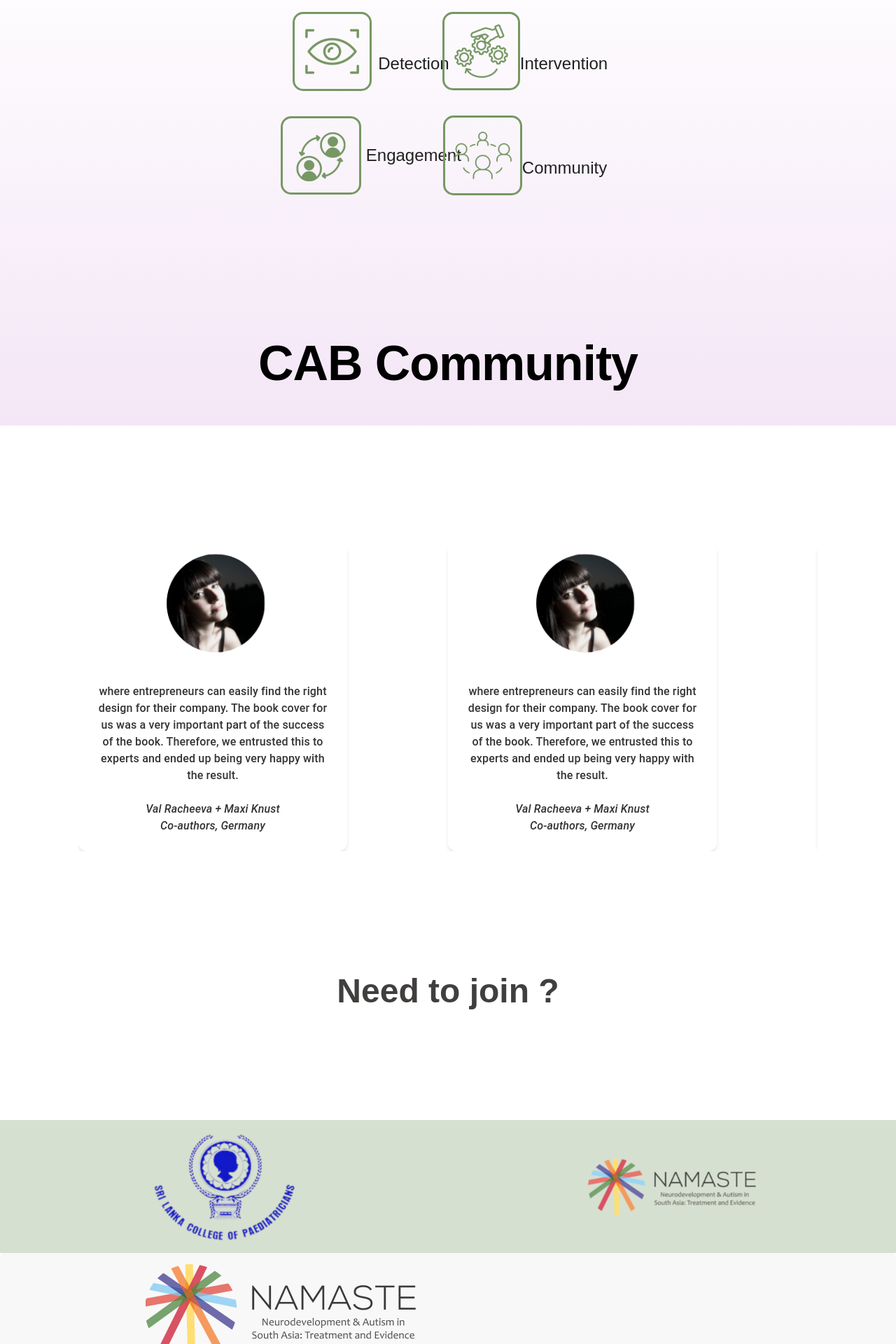
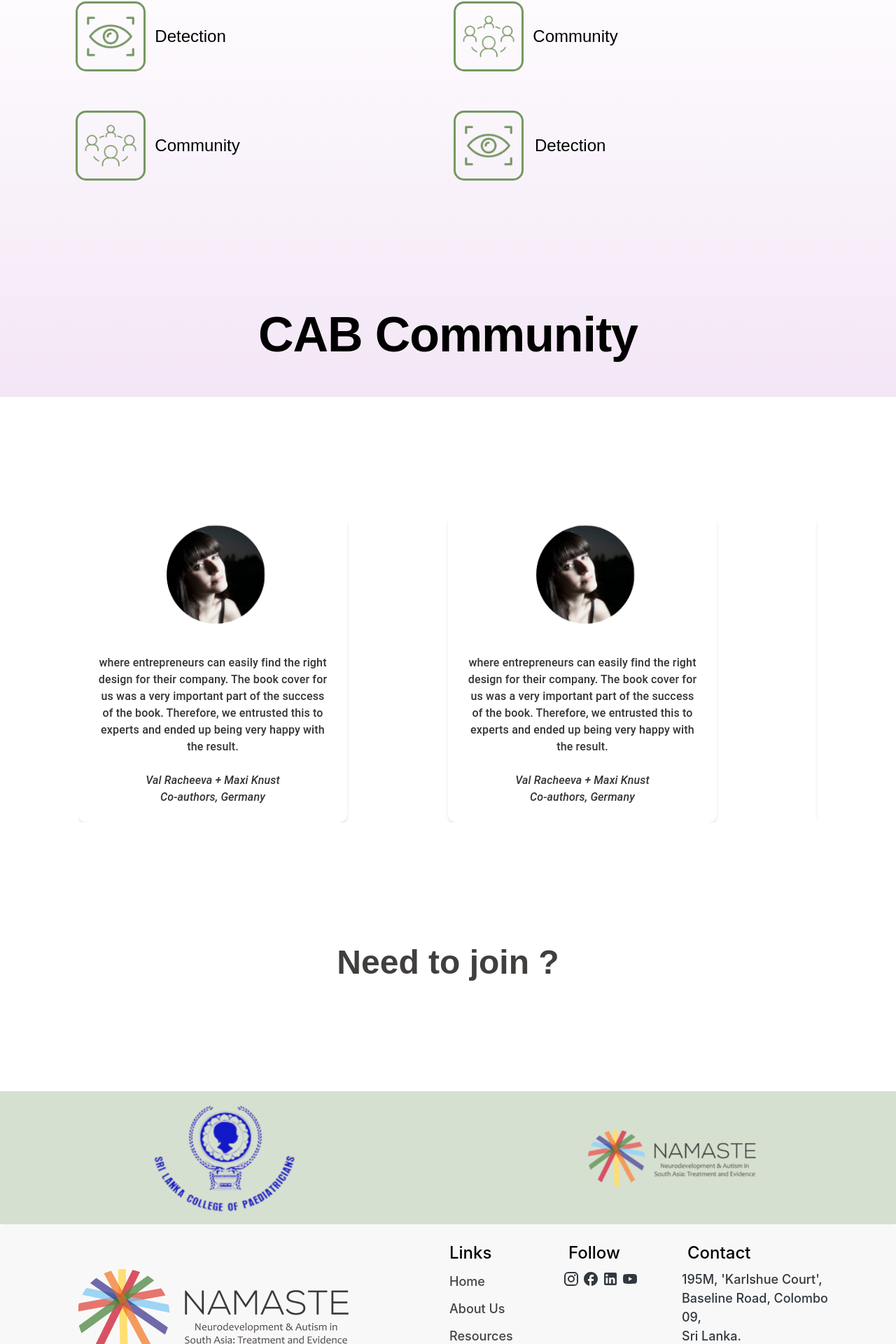
Before and after one commit to Abi-097/namaste_project, a React (Create React App) app: page / in a window 1280 px wide. Shown: the part 1951-3871 px from the top of the page at 70% size. Built offline with nearby package versions, Linux system fonts and the light colour scheme.

Commit message:
navbar updated

```diff
--- a/src/Components/Footer/Index.js
+++ b/src/Components/Footer/Index.js
@@ -31,8 +31,8 @@ const Footer = () => {
     <div>
       <Sheet
         sx={{
-          flexGrow: 1,
-          p: 2,
+          flexGrow: 4,
+          // p: 2,
           borderRadius: { xs: 0, sm: "sm" },
           bgcolor: "#F8F8F8",
         }}
@@ -44,9 +44,9 @@ const Footer = () => {
             alignItems: { md: "center" },
             justifyContent: "space-between",
             flexWrap: "wrap",
-            gap: 2,
-            marginLeft: { lg: "12rem", md: "2rem", sm: "1rem", xs: 0 },
-            marginRight: { lg: "12rem", md: "2rem", sm: "2rem", xs: 0 },
+
+            marginLeft: { lg: "7rem", md: "2rem", sm: "1rem", xs: 0 },
+            marginRight: { lg: "4rem", md: "2rem", sm: "2rem", xs: 0 },
           }}
         >
           <div
@@ -54,7 +54,6 @@ const Footer = () => {
               display: "flex",
               alignItems: "center",
               justifyContent: "center",
-              // paddingLeft: "1rem",
             }}
           >
             <img
@@ -72,13 +71,15 @@ const Footer = () => {
               flexGrow: 0,
               "--ListItem-radius": "8px",
               "--ListItem-gap": "0px",
+              display: "flex",
+              justifyContent: "center",
             }}
           >
             <ListItem
               nested
               sx={{
-                width: { xs: "50%", sm: "33%", md: 140, lg: "33%" },
-                padding: "25px",
+                width: { xs: "50%", sm: "33%", md: 140, lg: 170 },
+                paddingTop: "20px",
               }}
             >
               <ListItem
@@ -156,8 +157,8 @@ const Footer = () => {
             <ListItem
               nested
               sx={{
-                width: { xs: "50%", sm: "33%", md: 140, lg: "33%" },
-                padding: "25px",
+                width: { xs: "50%", sm: "33%", md: 140, lg: 170 },
+                paddingTop: "20px",
               }}
             >
               <ListItem
@@ -193,8 +194,8 @@ const Footer = () => {
             <ListItem
               nested
               sx={{
-                width: { xs: "50%", sm: "33%", md: 180, lg: "33%" },
-                padding: "25px",
+                width: { xs: "50%", sm: "33%", md: 180, lg: 250 },
+                paddingTop: "20px",
               }}
             >
               <ListItem
@@ -202,10 +203,16 @@ const Footer = () => {
               >
                 Contact
               </ListItem>
-              <List sx={{ "--ListItemDecorator-size": "32px" }}>
+              <List
+                sx={{
+                  "--ListItemDecorator-size": "32px",
+                  mr: { xs: "0", sm: "33%", md: "-5%", lg: "-5%" },
+                }}
+              >
                 <ListItem>
                   <p style={{ fontSize: "18px", fontWeight: 500 }}>
-                    195M, 'Karlshue Court', Baseline Road, Colombo 09, <br />
+                    195M, 'Karlshue Court', <br />
+                    Baseline Road, Colombo 09, <br />
                     Sri Lanka.
                     <a href="mailto:info@namasthesl.com">
                       <p>info@namasthesl.com</p>
--- a/src/Components/WhatWeDo/Index.js
+++ b/src/Components/WhatWeDo/Index.js
@@ -37,42 +37,25 @@ const WeDo = () => {
         What we do
       </Typography>
       <Box
-        sx={{
-          display: "flex",
-          justifyContent: "center",
-          alignItems: "center",
-          ml: { xs: "0rem", lg: "25rem", md: "5rem" },
-          mr: { xs: "0rem", lg: "25rem", md: "5rem" },
-        }}
+        sx={{ display: "flex", alignItems: "center", justifyContent: "center" }}
       >
         <Grid
           container
-          justifyContent="center"
-          alignItems="center"
-          spacing={0}
-          sx={{
-            padding: "20px",
-            maxWidth: "100%",
+          spacing={2}
+          style={{
+            display: "flex",
+            alignItems: "center",
+            justifyContent: "center",
           }}
         >
-          <Grid item xs={12} sm={12} md={6} lg={6}>
-            <Paper
-              elevation={0}
-              style={{
-                height: "100%",
-                textAlign: "center",
-                padding: "15px",
-                display: "flex",
-                background: "transparent",
-                alignItems: "center",
-                justifyContent: "center",
-              }}
-            >
+          <Grid item lg={5} md={6} sm={12} xs={12}>
+            <div style={{ display: "flex", justifyContent: "flex-start" }}>
               <div
                 style={{
                   display: "flex",
                   alignItems: "center",
                   justifyContent: "center",
+                  height: "140px",
                 }}
               >
                 <img
@@ -82,124 +65,33 @@ const WeDo = () => {
                   style={{
                     border: "3px solid #769863",
                     borderRadius: "15px",
-                    height: "100%",
-                    width: "auto",
+                    height: "100px",
+                    width: "100px",
                   }}
                 />{" "}
-                &nbsp;&nbsp;
                 <p
                   style={{
                     fontSize: "24px",
                     fontWeight: "300",
                     fontFamily: "Poppins, sans-serif",
+                    // width: "20%",
+                    // margin: "0",
+                    textAlign: "center",
                   }}
                 >
-                  {" "}
-                  &nbsp; &nbsp; {images.image1.text}
+                  &nbsp; {images.image1.text}
                 </p>
               </div>
-            </Paper>
+            </div>
           </Grid>
-          <Grid item xs={12} sm={12} md={6} lg={6}>
-            <Paper
-              elevation={0}
-              style={{
-                height: "100%",
-                textAlign: "center",
-                padding: "15px",
-                display: "flex",
-                background: "transparent",
-                alignItems: "center",
-                justifyContent: "center",
-              }}
-            >
+          <Grid item lg={5} md={6} sm={12} xs={12}>
+            <div style={{ display: "flex", justifyContent: "flex-start" }}>
               <div
                 style={{
                   display: "flex",
                   alignItems: "center",
                   justifyContent: "center",
-                }}
-              >
-                <img
-                  src={images.image2.image}
-                  alt={images.image2.text}
-                  className="imageContainer"
-                  style={{
-                    border: "3px solid #769863",
-                    borderRadius: "15px",
-                  }}
-                />
-                <p
-                  style={{
-                    fontSize: "24px",
-                    fontWeight: "300",
-                    fontFamily: "Poppins, sans-serif",
-                  }}
-                >
-                  &nbsp; {images.image2.text}
-                </p>
-              </div>
-            </Paper>
-          </Grid>
-          <Grid item xs={12} sm={12} md={6} lg={6}>
-            <Paper
-              elevation={0}
-              style={{
-                height: "100%",
-                textAlign: "center",
-                padding: "15px",
-                display: "flex",
-                background: "transparent",
-                alignItems: "center",
-                justifyContent: "center",
-              }}
-            >
-              <div
-                style={{
-                  display: "flex",
-                  alignItems: "center",
-                  justifyContent: "center",
-                }}
-              >
-                <img
-                  src={images.image3.image}
-                  alt={images.image3.text}
-                  className="imageContainer"
-                  style={{
-                    border: "3px solid #769863",
-                    borderRadius: "15px",
-                  }}
-                />
-                <p
-                  style={{
-                    fontSize: "24px",
-                    fontWeight: "300",
-                    fontFamily: "Poppins, sans-serif",
-                  }}
-                >
-                  &nbsp;{images.image3.text}
-                </p>
-              </div>
-            </Paper>
-          </Grid>
-          <Grid item xs={12} sm={12} md={6} lg={6}>
-            <Paper
-              elevation={0}
-              style={{
-                height: "100%",
-                textAlign: "center",
-                padding: "20px",
-                display: "flex",
-                background: "transparent",
-                alignItems: "center",
-                justifyContent: "center",
-              }}
-            >
-              <div
-                style={{
-                  display: "flex",
-                  alignItems: "center",
-                  justifyContent: "center",
+                  height: "140px",
                 }}
               >
                 <img
@@ -209,19 +101,95 @@ const WeDo = () => {
                   style={{
                     border: "3px solid #769863",
                     borderRadius: "15px",
+                    height: "100px",
+                    width: "100px",
                   }}
-                />
+                />{" "}
                 <p
                   style={{
                     fontSize: "24px",
                     fontWeight: "300",
                     fontFamily: "Poppins, sans-serif",
+                    // width: "120px",
+                    textAlign: "center",
                   }}
                 >
                   &nbsp; {images.image4.text}
                 </p>
               </div>
-            </Paper>
+            </div>
+          </Grid>
+
+          <Grid item lg={5} md={6} sm={12} xs={12}>
+            <div style={{ display: "flex", justifyContent: "flex-start" }}>
+              <div
+                style={{
+                  display: "flex",
+                  alignItems: "center",
+                  justifyContent: "center",
+                  height: "140px",
+                }}
+              >
+                <img
+                  src={images.image4.image}
+                  alt={images.image4.text}
+                  className="imageContainer"
+                  style={{
+                    border: "3px solid #769863",
+                    borderRadius: "15px",
+                    height: "100px",
+                    width: "100px",
+                  }}
+                />{" "}
+                <p
+                  style={{
+                    fontSize: "24px",
+                    fontWeight: "300",
+                    fontFamily: "Poppins, sans-serif",
+                    // width: "120px",
+                    textAlign: "center",
+                  }}
+                >
+                  {" "}
+                  &nbsp; {images.image4.text}
+                </p>
+              </div>
+            </div>
+          </Grid>
+          <Grid item lg={5} md={6} sm={12} xs={12}>
+            <div style={{ display: "flex", justifyContent: "flex-start" }}>
+              <div
+                style={{
+                  display: "flex",
+                  alignItems: "center",
+                  justifyContent: "center",
+                  height: "140px",
+                }}
+              >
+                <img
+                  src={images.image1.image}
+                  alt={images.image1.text}
+                  className="imageContainer"
+                  style={{
+                    border: "3px solid #769863",
+                    borderRadius: "15px",
+                    height: "100px",
+                    width: "100px",
+                  }}
+                />{" "}
+                <p
+                  style={{
+                    fontSize: "24px",
+                    fontWeight: "300",
+                    fontFamily: "Poppins, sans-serif",
+                    width: "120px",
+                  }}
+                >
+                  {" "}
+                  &nbsp; {images.image1.text}
+                </p>
+              </div>
+            </div>
           </Grid>
         </Grid>
       </Box>
```
